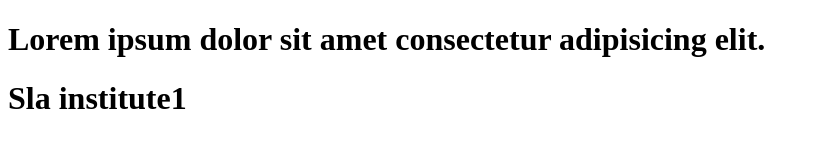
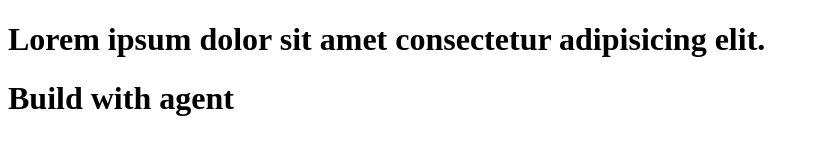
Before and after one commit to akil007yttd-hub/Repo-number-1, a plain HTML site: page Assignment1/Day 1/day 2/task2.html in a window 1280 px wide. Shown: the whole page, without its empty margins (0-819 px from the left). Drawn offline with Linux system fonts and the light colour scheme.

Commit message:
Update task2.html

```diff
--- a/Assignment1/Day 1/day 2/task2.html
+++ b/Assignment1/Day 1/day 2/task2.html
@@ -7,8 +7,6 @@
 </head>
 <body>
     <h1>Lorem ipsum dolor sit amet consectetur adipisicing elit.</h1>
-    <h1>Sla institute1</h1>
-
-    </h1>
+    <h1>Build with agent</h1>
 </body>
 </html>
```
